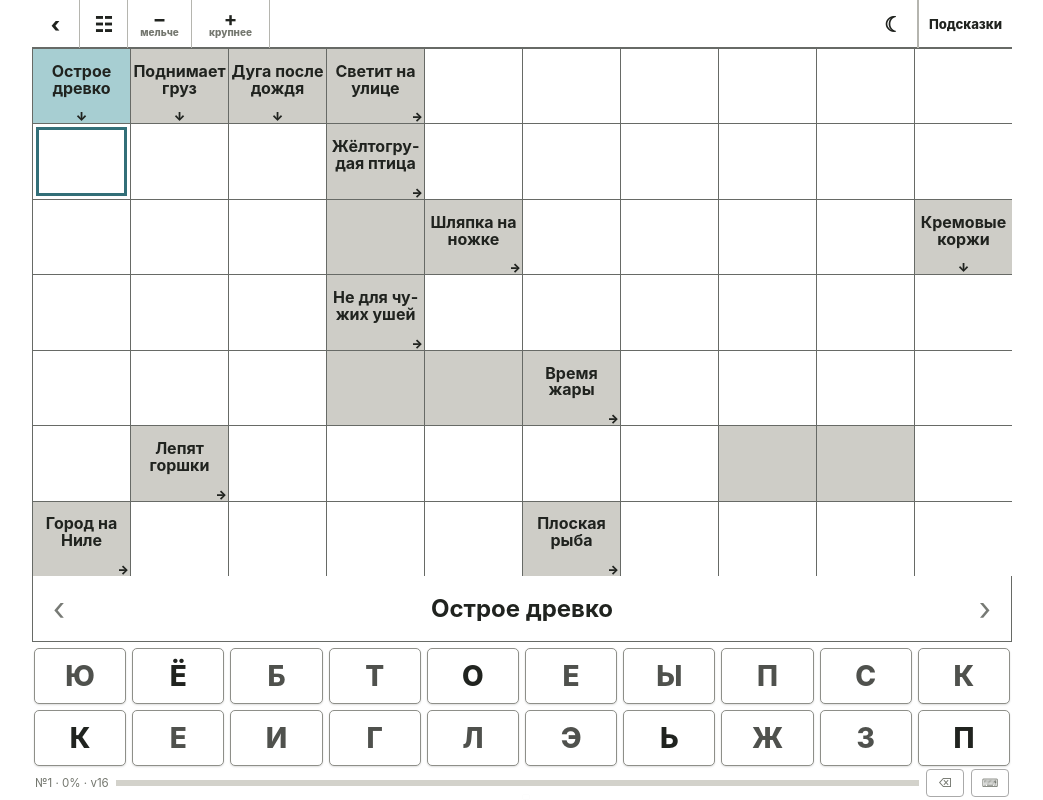
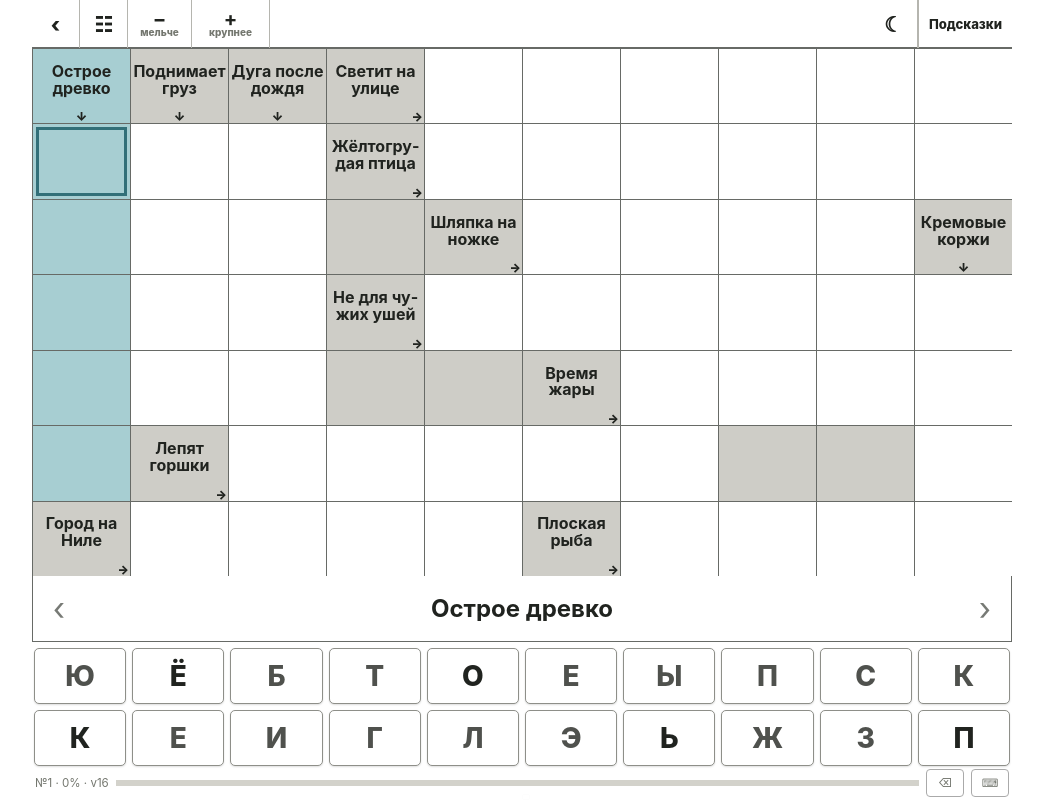
Before and after one commit to whatrwewaitingf0r/nadiia-scanwords, a website: page index.html in a window 1280 px wide. Shown: the whole page, without its empty margins (118-1161 px from the left). Drawn offline with Linux system fonts and the light colour scheme.

Commit message:
chore(deploy): publish scanwords v16 (styles.css)

```diff
--- a/styles.css
+++ b/styles.css
@@ -12,7 +12,7 @@ button{font:inherit;color:inherit;cursor:pointer;touch-action:manipulation}
 .icon-button,.zoom-button,.hints-button{height:var(--header-h);min-width:44px;border:0;border-right:1px solid #b5b5af;background:transparent;font-weight:800}.icon-button{font-size:1.3rem}.hints-button{border-right:0;border-left:1px solid #b5b5af;padding:0 10px;font-size:.82rem}.head-space{min-width:0}.zoom-button{display:grid;place-content:center;line-height:.8;padding:1px}.zoom-button b{font-size:1.25rem}.zoom-button small{font-size:8px;line-height:1;text-transform:lowercase;color:var(--muted)}
 .board-area{width:100%;min-height:0;flex:1 1 0;display:flex;align-items:flex-start;justify-content:flex-start;overflow:hidden;margin:0;padding:0;background:var(--clue);overscroll-behavior:contain}.board-area.is-zoomed{align-items:flex-start;justify-content:flex-start;overflow:auto}
 .scanword-grid{width:calc(var(--cell-w) * var(--board-cols));height:calc(var(--cell-h) * var(--board-rows));flex:0 0 auto;display:grid;grid-template-columns:repeat(var(--board-cols),var(--cell-w));grid-template-rows:repeat(var(--board-rows),var(--cell-h));border-top:1px solid var(--line);border-left:1px solid var(--line);background:var(--card);touch-action:none}
-.grid-cell{width:var(--cell-w);height:var(--cell-h);min-width:0;min-height:0;border:0;border-right:1px solid var(--line);border-bottom:1px solid var(--line);border-radius:0;padding:0;background:var(--card);display:flex;align-items:center;justify-content:center;position:relative;overflow:hidden}.grid-cell.answer{font-size:clamp(20px,calc(var(--cell)*.54),28px);font-weight:820}.grid-cell.answer.is-active{background:var(--card)}.grid-cell.answer.is-focus:after{content:"";position:absolute;inset:3px;border:3px solid var(--accent)}.grid-cell.answer.is-solved{background:var(--solved)}
+.grid-cell{width:var(--cell-w);height:var(--cell-h);min-width:0;min-height:0;border:0;border-right:1px solid var(--line);border-bottom:1px solid var(--line);border-radius:0;padding:0;background:var(--card);display:flex;align-items:center;justify-content:center;position:relative;overflow:hidden}.grid-cell.answer{font-size:clamp(20px,calc(var(--cell)*.54),28px);font-weight:820}.grid-cell.answer.is-solved{background:var(--solved)}.grid-cell.answer.is-active{background:var(--active)}.grid-cell.answer.is-focus:after{content:"";position:absolute;inset:3px;border:3px solid var(--accent)}
 .grid-cell.clue,.grid-cell.block{background:var(--clue);padding:0}.clue-part{position:relative;width:100%;height:100%;min-width:0;border:0;border-radius:0;padding:2px 2px 15px;background:var(--clue);overflow:hidden}.clue-text{display:block;font-size:clamp(9px,calc(var(--cell-w)*.25),12px);font-weight:700;line-height:1.05;text-align:center;overflow-wrap:anywhere;hyphens:auto}.clue-arrow{position:absolute;bottom:0;font-size:12px;font-weight:950;line-height:1;background:inherit}.clue-part[data-direction="left"] .clue-arrow{left:1px}.clue-part[data-direction="across"] .clue-arrow{right:1px}.clue-part[data-direction="down"] .clue-arrow{left:50%;transform:translateX(-50%)}.clue-part[data-direction="up"] .clue-arrow{left:50%;top:0;bottom:auto;transform:translateX(-50%)}.clue-part[data-direction="up"]{padding:13px 2px 2px}.clue-part.is-active{background:var(--active)}
 .clue-bar,.letter-tiles,.game-foot{width:100%;align-self:center}.clue-bar{width:100%;align-self:flex-start;height:var(--clue-h);flex:0 0 var(--clue-h);display:grid;grid-template-columns:52px minmax(0,1fr) 52px;align-items:center;margin:0;border:1px solid var(--line);border-top:0;background:var(--card)}.clue-bar button{height:100%;min-height:44px;border:0;background:transparent;font-size:2rem;color:#777a75}.clue-bar strong{text-align:center;font-size:clamp(18px,4.8vw,24px);font-weight:720;line-height:1.08;padding:0 5px;display:-webkit-box;-webkit-line-clamp:2;-webkit-box-orient:vertical;overflow:hidden}
 .game-foot{height:var(--foot-h);flex:0 0 var(--foot-h);display:grid;grid-template-columns:auto minmax(30px,1fr) 38px 38px;align-items:center;gap:7px;padding:0 3px;color:var(--muted);font-size:.72rem}.game-foot button{height:28px;border:1px solid #aaa;border-radius:4px;background:var(--card)}.progress{height:6px;background:#d3d2cb}.progress i{display:block;width:0;height:100%;background:var(--accent);transition:width .2s}
```
